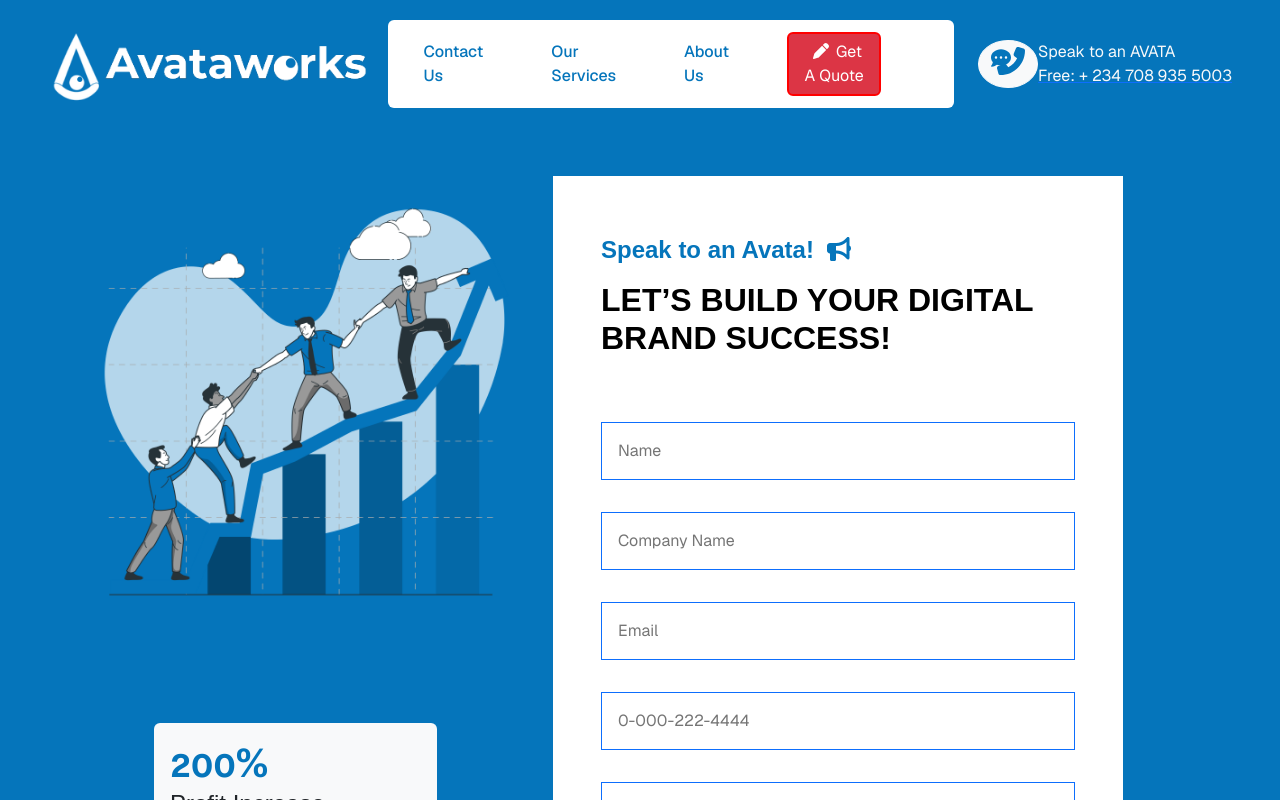
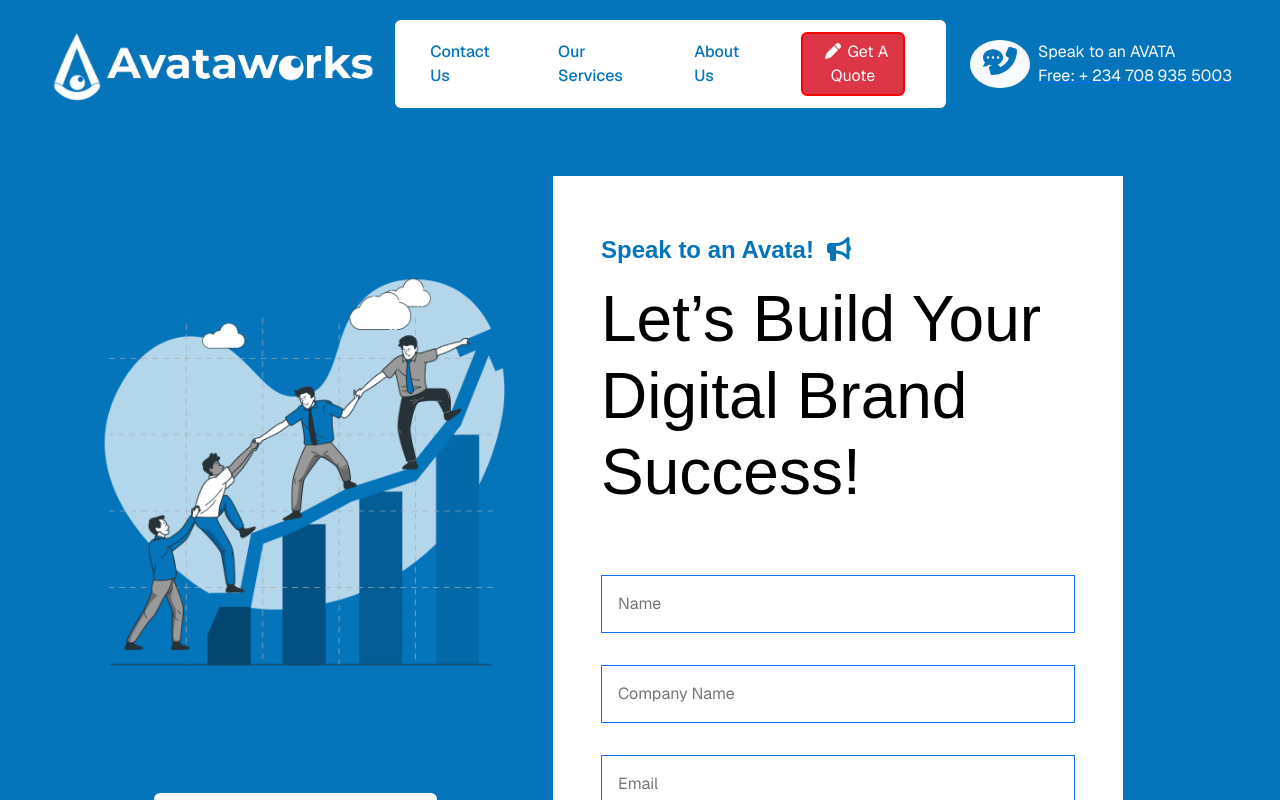
Before and after one commit to leadiville/avataworks_digital_agency, a Next.js app: page /get-quote in a window 1280 px wide. Shown: the top 800 px of the page. Built offline with nearby package versions, Linux system fonts and the light colour scheme.

Commit message:
fix: About-us page hero section and some h1's

```diff
--- a/src/app/get-quote/page.tsx
+++ b/src/app/get-quote/page.tsx
@@ -26,7 +26,8 @@ const page = () => {
                     <div className="col-lg-6 bg-white text-primary px-5 d-flex align-items-center form-container">
                         <div>
                             <h4 className="text-capitalized mb-3 fw-bold">Speak to an Avata!<span className="text-primary"><FontAwesomeIcon icon={faBullhorn} width={50} height={100} /></span></h4>
-                            <h2 className="text-black">Let’s build your digital brand success! </h2>
+                            <h1 className="text-black display-3 text-capitalize">Let’s build your digital brand success! </h1>
+
                             <QuoteForm initialState={initialState} />
                         </div>
                     </div>
--- a/src/app/globals.css
+++ b/src/app/globals.css
@@ -218,11 +218,12 @@ h2 {
   transform: scale(1.1);
 }
 @media (max-width: 768px) {
-  .navbar-nav .nav-item.active,
-  .navbar-nav .nav-item:hover .nav-link,
-  .navbar-nav .nav-item.active .nav-link {
+  navbar-light .navbar-nav .nav-item:hover,
+.navbar-light .navbar-nav .nav-item.active,
+.navbar-light .navbar-nav .nav-item:hover .nav-link,
+.navbar-light .navbar-nav .nav-item.active .nav-link {
     color: red !important;
-    transform: scale(1.1);
+    transform: none !important;
   }
 }
 @media (min-width: 968px) {
@@ -864,6 +865,6 @@ input:-webkit-autofill:active {
 .about-bg {
   background: url("/background-doodle/Doodle AVatar-02.png");
   background-position: center;
-  background-size: auto;
+  background-size: contain;
   background-blend-mode: difference;
 }
--- a/src/app/layout.tsx
+++ b/src/app/layout.tsx
@@ -12,15 +12,14 @@ const chosenIcons = Object.values(FontawesomeIcons).filter(
 
 // Add the icons to your library form fontAwesome
 library.add(...chosenIcons);
-
 const geistSans = Geist({
   subsets: ['latin'],
   variable: '--font-geist-sans', // Optional CSS variable name
 });
 
 export const metadata = {
-  title: "Avataworks",
-  description: "Advanced Virtual Assistance in Technology and Advertising",
+  title: "Avataworks Digital Agency",
+  description: "Advanced Virtual Assistance in Technology and Advertising(AVATA)",
   icons: {
     icon: "/favicon.ico",
     apple: "/favicon.ico",
--- a/src/components/AboutUs/WelcomeAbout.tsx
+++ b/src/components/AboutUs/WelcomeAbout.tsx
@@ -11,13 +11,13 @@ export const WelcomeAbout = () => {
             <div className="p-lg-0">
               <Image
                 src={"/aboutUs.png"}
-                width={1800}
-                height={800}
+                width={3600}
+                height={2400}
                 alt="welcome image"
                 className="image-fluid w-100 h-100"
               />
             </div>
-            <div className="w-100 ">
+            <div className="w-100 d-flex justify-content-end">
               {/* <h1 className="text-white text-capitalize px-lg-5">We are your</h1> */}
               <div className="text-dark fw-bold text-bold mx-lg-5 ml-5 my-4 my-lg-0">
                 <br />
--- a/src/components/NavMenus.tsx
+++ b/src/components/NavMenus.tsx
@@ -16,10 +16,10 @@ const NavMenus = () => {
                     <Link href="/our-services" className={`nav-item nav-link my-lg-0 my-2 me-lg-5 ${pathname === "/our-services" ? "active" : "text-primary"}`}>Our Services</Link>
                     <Link href="about" className={`nav-item nav-link my-lg-0 my-2 me-lg-5 ${pathname === "/about" ? "active" : "text-primary"}`}>About Us</Link>
                     {/* <Link href="blog" className="nav-item nav-link">Blog</Link> */}
-                    <div className="nav-item p-0 my-lg-0 my-2 me-lg-5" >
+                    <div className="nav-item p-0 my-lg-0 my-2 me-lg-3" >
                         <Link href="/get-quote" ><PrimaryButton text='Get a Quote' icon={faPen} className="btn btn-danger"></PrimaryButton></Link>
                     </div>
-                    <div className="nav-item p-0 my-lg-0 my-2 me-lg-5 d-lg-none" >
+                    <div className="nav-item p-0 my-lg-0 my-2 me-lg-3 d-lg-none" >
                         <Link href="tel:+234-803-273-4944" ><PrimaryButton text='Speak to an Avata' icon={faPhone} className="btn btn-primary"></PrimaryButton></Link>
                     </div>
                 </div>
--- a/src/components/Navbar.tsx
+++ b/src/components/Navbar.tsx
@@ -19,7 +19,7 @@ const Navbar = () => {
                             <span className="fa fa-bars"><FontAwesomeIcon icon={faBars} style={{ color: 'white' }} /></span>
                         </button>
                         <NavMenus />
-                        <div className="d-none d-xl-flex flex-shrink-0 ps-4">
+                        <div className="d-none d-xl-flex flex-shrink-0 ps-4 gap-2">
                             <Link href="#" className="btn btn-light btn-lg-square rounded-circle position-relative wow tada " >
                                 <span>
                                     <FontAwesomeIcon className='text-primary' icon={faPhoneAlt} width={25} height={25} style={{ width: '28px', height: '28px', marginLeft: "6px" }} />
--- a/src/components/homePage/AboutUs.tsx
+++ b/src/components/homePage/AboutUs.tsx
@@ -15,7 +15,7 @@ const AboutUs = () => {
                         <div className="col-xl-6 wow fadeInLeft order-lg-first" >
                             <div className="bg-primary rounded p-lg-5 mt-lg-4 p-3 h-100 d-flex justify-content-center align-items-center">
                                 <div>
-                                    <h2 className="mb-4 text-capitalize text-white">Your All-in-One Digital Team—Powered by AVATAs</h2>
+                                    <h1 className="mb-4 text-capitalize text-white display-4">Your All-in-One Digital Team—Powered by AVATAs</h1>
                                     <p className='text-white'>From the comfort of your home or office, you can access a full team of remote digital experts—your personal AVATAs (Advanced Virtual Assistants in Technology and Advertising) dedicated to helping you scale with ease.
                                     </p>
                                     <p className='text-white'>Whether you are an ambitious startup in Africa or a thriving brand aiming for global relevance, AVATAWorks is your all-in-one partner for digital brand success. We combine strategic branding, tech-driven creativity, and result-focused execution to deliver powerful marketing, design, and business growth solutions.
--- a/src/components/homePage/Faq.tsx
+++ b/src/components/homePage/Faq.tsx
@@ -17,7 +17,7 @@ const Faq = ({ faq }: FaqProps) => {
                             <div className="h-100">
                                 <div className="mb-5">
                                     <h4>FAQ&apos;s answered by our AVATAs</h4>
-                                    <h2 className="text-primary">Frequently Asked Questions</h2>
+                                    <h1 className="text-primary display-3">Frequently Asked Questions</h1>
                                 </div>
                                 <>
                                     <AccordionA faq={faq} />
```
